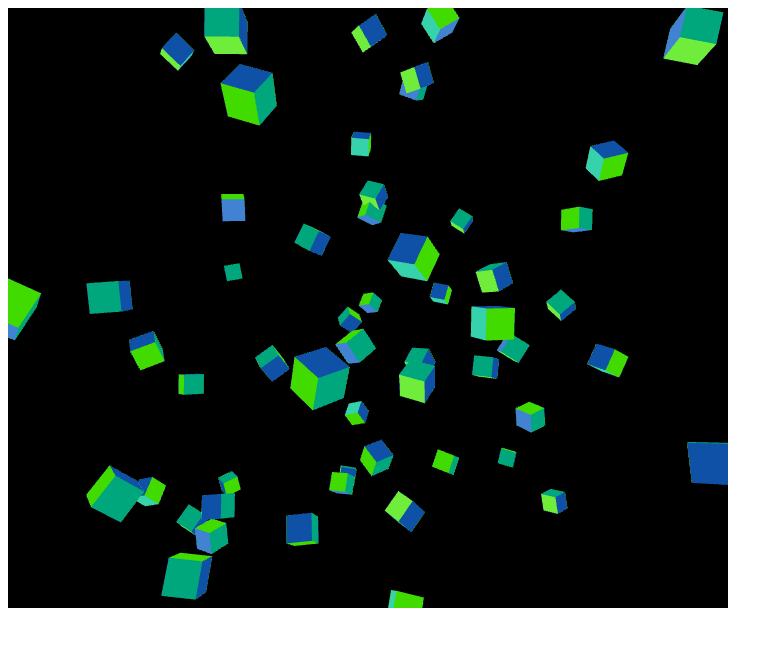
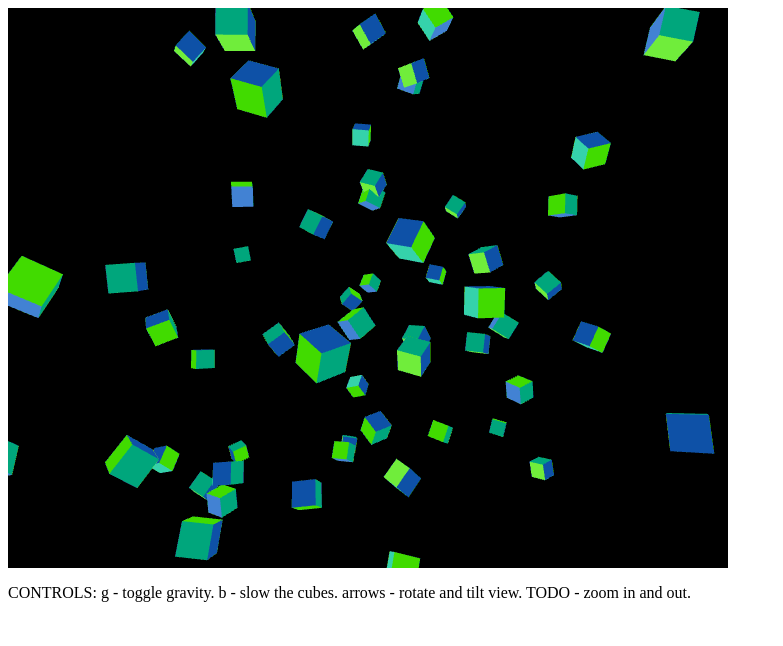
Before and after one commit to domoench/webgl-experiments, a plain HTML site: page flying_cubes/index.html in a window 1280 px wide. Shown: the whole page, without its empty margins (0-783 px from the left). Drawn offline with Linux system fonts and the light colour scheme; animation ran at ten frames a second.

Commit message:
Moved css resources from webgl_experiments (root) to the flying_cubes folder so its all self contained. Did a little styling and added text specifying what the controls are.

```diff
--- a/css/webglbook.css
+++ /dev/null
@@ -1,16 +0,0 @@
-*
-{
-    font-family: Arial;
-    font-style: italic;
-}
-
-body
-{
-	background-color:#eeeeee;
-	color:#212121;
-}
-
-#container
-{
-	z-index:-1;
-}
--- a/flying_cubes/index.html
+++ b/flying_cubes/index.html
@@ -6,6 +6,7 @@
 <title>Flying Cubes!</title>
 <meta http-equiv="content-type" content="text/html; charset=ISO-8859-1">
 
+<link rel="stylesheet" href="css/style.css">
 <script type="text/javascript" src="js/glMatrix-0.9.5.min.js"></script>
 <script type="text/javascript" src="js/webgl-utils.js"></script>
 <!-- TODO Replace with requestAnimFrame Paul Irish Shim? -->
@@ -136,6 +137,13 @@
         shaderProgram.mvMatrixUniform = gl.getUniformLocation(shaderProgram, "uMVMatrix");
     }
 
+	// Load javascript matrices to the shaders on the GPU
+    function setMatrixUniforms()
+	{
+        gl.uniformMatrix4fv(shaderProgram.pMatrixUniform, false, pMatrix);
+        gl.uniformMatrix4fv(shaderProgram.mvMatrixUniform, false, mvMatrix);
+    }
+
 	/*-------------------------------------------------------------------------*\
 		Model-View Matrix State Stack
 	\*-------------------------------------------------------------------------*/
@@ -159,21 +167,6 @@
             throw "Invalid popMatrix!";
         }
         mvMatrix = mvMatrixStack.pop();
-    }
-
-	/*-------------------------------------------------------------------------*\
-		// TODO
-	\*-------------------------------------------------------------------------*/
-    function setMatrixUniforms()
-	{
-        gl.uniformMatrix4fv(shaderProgram.pMatrixUniform, false, pMatrix);
-        gl.uniformMatrix4fv(shaderProgram.mvMatrixUniform, false, mvMatrix);
-    }
-
-	// Convert degrees to radians
-    function degToRad(degrees)
-	{
-        return degrees * Math.PI / 180;
     }
 
 	/*-------------------------------------------------------------------------*\
@@ -297,7 +290,6 @@
 		}
     }
 
-
 	/*-------------------------------------------------------------------------*\
 		CUBE CLASS
 	\*-------------------------------------------------------------------------*/
@@ -340,7 +332,7 @@
 		// Modify each cubes position based on its velocity, position, and elapsedTime
 		animate : function(elapsed)
 		{
-			var effective_frames_passed = effectiveFPMS * elapsed;
+			var effective_frames_passed = EFFECTIVE_FPMS * elapsed;
 
 			// Update velocity vector with acceleration forces (v = v0 + at)
 			var sum_accel_vect = vec3.create();
@@ -476,6 +468,8 @@
 		HELPERS
 	\*-------------------------------------------------------------------------*/
 
+	// TODO update gl-matrix library to 2.0 and remove all the hacky vector math
+
 	// Add 2 Vec3 Objects and return the sum vector
 	function addVectors(v1, v2)
 	{
@@ -498,12 +492,18 @@
 		return res;
 	}
 
+	// Convert degrees to radians
+    function degToRad(degrees)
+	{
+        return degrees * Math.PI / 180;
+    }
+
 	/*-------------------------------------------------------------------------*\
 		INPUT HANDLERS
 	\*-------------------------------------------------------------------------*/
 	current_pressed_keys = 	{};
 
-	// Add held keys to currently_pressed_keys dictionary and toggles gravity
+	// Add held keys to currently_pressed_keys dictionary and toggle gravity
 	// global boolean
 	function handleKeyDown(event)
 	{
@@ -570,8 +570,7 @@
 	// SETTINGS
 	var MAX_COORD = 25; // (N+N)x(N+N)x(N+N) cube world
 	var NUM_CUBES = 60;
-	var effectiveFPMS = 60 / 1000; // Calculate frames passed smoothly based on time
-	var MAX_VELOCITY = 0.01;
+	var EFFECTIVE_FPMS = 60 / 1000; // Calculate frames passed smoothly based on time
 	var gravity = vec3.create({0:0, 1:-0.02, 2:0});
 	var gravity_on = false;
 	var x_axis_tilt = 0;
@@ -601,7 +600,11 @@
 </head>
 
 <body onload="webGLStart();">
-    <canvas id="lesson04-canvas" style="border: none;" width="720" height="600"></canvas>
+    <div id="wrapper">
+        <canvas id="lesson04-canvas" style="border: none;" width="720" height="560"></canvas>
+	<p> CONTROLS: g - toggle gravity. b - slow the cubes.
+	arrows - rotate and tilt view. TODO - zoom in and out.</p>
+    </div> <!-- end #wrapper -->
 </body>
 
 </html>
```
Also changed, not shown: img/molumen_small_funny_angry_monster.jpg (deleted), img/ubuntu_icon.jpg (deleted), img/ubuntu_icon.png (deleted), 2 other files.
